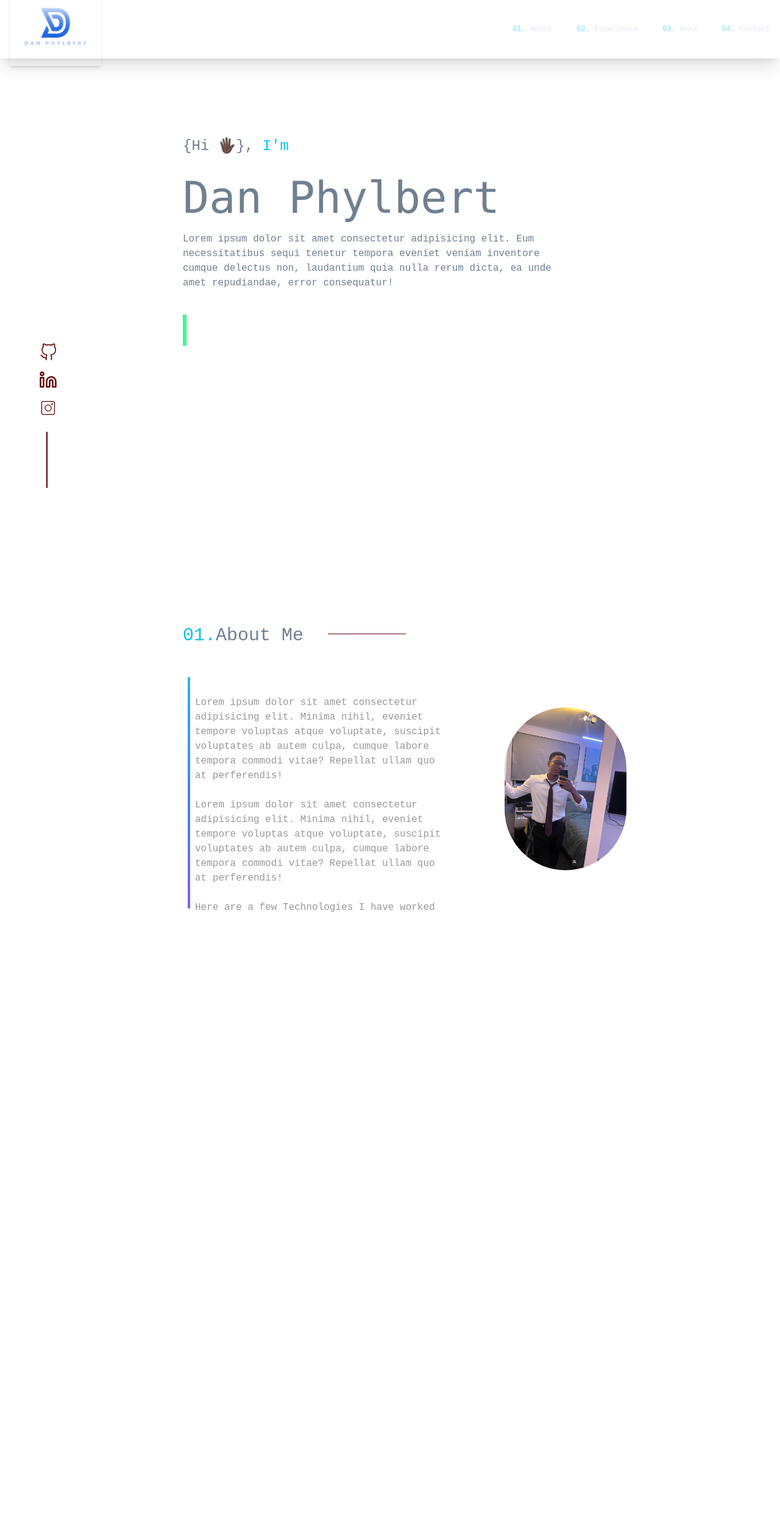
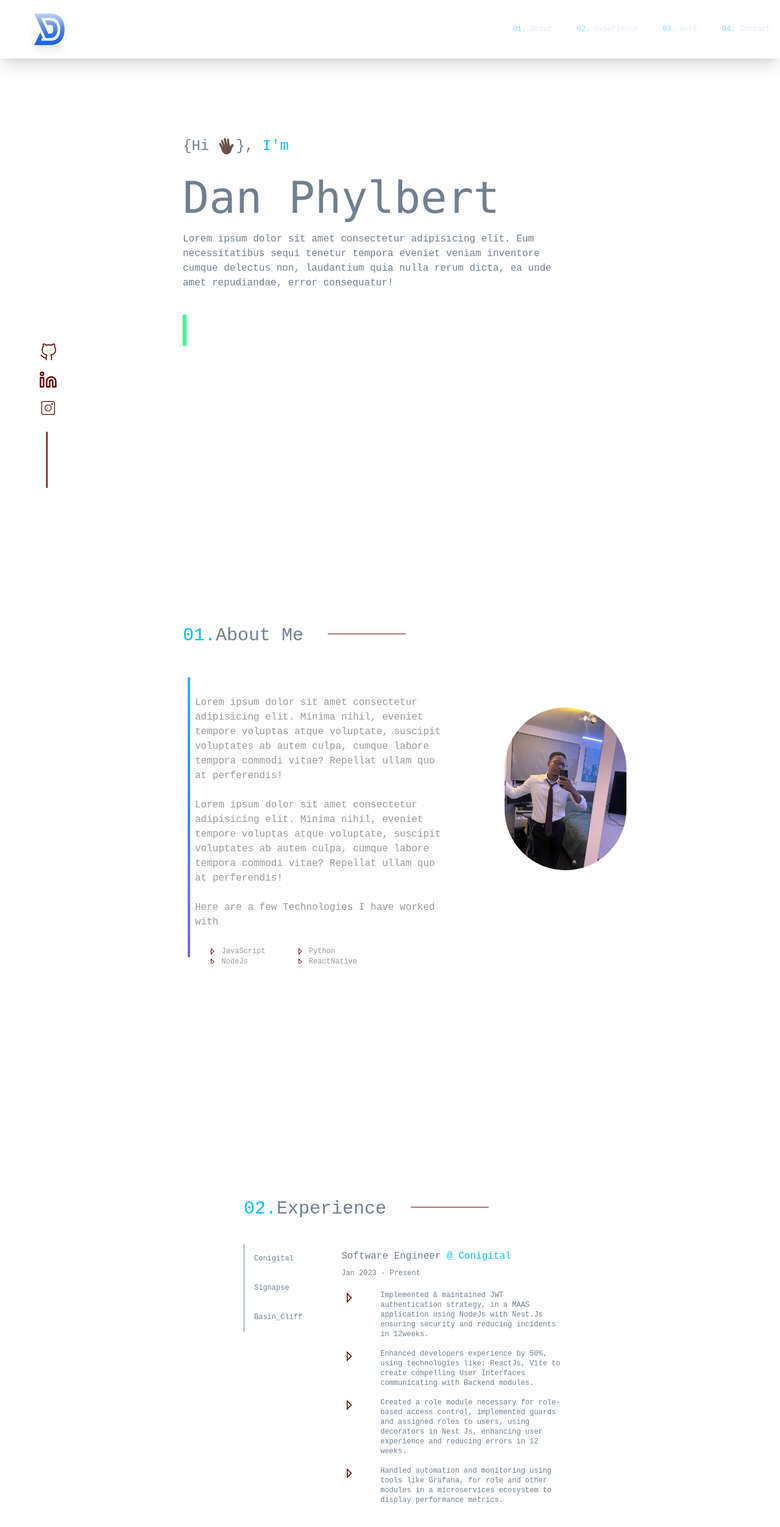
Before and after one commit to kes-phyl/dp_v2, a Next.js app: page / in a window 1280 px wide. Shown: the top 2504 px of the page at 61% size. Before the commit the page ends 1824 px from the top, so only its background shows below. Built offline with nearby package versions, Linux system fonts and the light colour scheme.

Commit message:
Add about component, add experience comonent, add company data, update expeirience

```diff
--- a/app/globals.css
+++ b/app/globals.css
@@ -6,19 +6,9 @@
   margin: 0;
   padding: 0;
   box-sizing: border-box;
-  /* font-family: 'SF Mono','Fira Code','Fira Mono','Roboto Mono',monospace */
-  font-family: 'Font Sans','Fira Code','Fira Mono','Roboto Mono',monospace
+  font-family: 'SF Mono','Fira Code','Fira Mono','Roboto Mono',monospace
 }
-/* .title-container {
-  width: 100%;
-  height: 254px;
-  border-radius: 30px;
-  background: #0f0b38;
-  box-shadow: 15px 15px 30px rgb( 0, 193, 245),
-              -15px -15px 30px rgb(60, 60, 60);
- }
 
-  */
 
 
 html.dark body {
@@ -75,13 +65,6 @@ html.dark body {
   transform-origin: 70% 70%;
 }
 
-/* @keyframes wave {
-  0% { transform: rotate(0deg); }
-  25% { transform: rotate(20deg); }
-  50% { transform: rotate(0deg); }
-  75% { transform: rotate(-20deg); }
-  100% { transform: rotate(0deg); }
-} */
 @keyframes wave {
   0%, 50%, 100% { transform: rotate(0deg); }
   25%, 75% { transform: rotate(-20deg); }
@@ -96,7 +79,6 @@ html.dark body {
   position: relative;
   width: 18rem;
   height: 8rem;
-  /* background: #29292c; */
   background-color: rgba(255, 255, 255, 0.074);
 
   border-radius: 1rem;
@@ -126,18 +108,14 @@ html.dark body {
   z-index: 4;
 }
 
+.tries{
+  border-color: var(--gradient);
+}
 .notification:hover:after {
   transform: translateX(0.15rem)
 }
 
-/* .notititle {
-  color: var(--color);
-  padding: 0.65rem 0.25rem 0.4rem 1.25rem;
-  font-weight: 500;
-  font-size: 1.1rem;
-  transition: transform 300ms ease;
-  z-index: 5;
-} */
+
 
 .notification:hover .notititle {
   transform: translateX(0.15rem)
--- a/app/page.tsx
+++ b/app/page.tsx
@@ -1,22 +1,14 @@
 import Image from "next/image";
-import { Hero, Socials, About } from "@/components";
+import { Hero, Socials, About, Experience, Projects } from "@/components";
 
 export default function Home() {
   return (
     <main>
-  {/* <div className="container mt-60">
-  <div className="box item-center">
-    <span className="title">GLASS EFFECT</span>
-    <div>
-      <strong>JOE WATSON SBF</strong>
-      <p>0000 000 000 0000</p>
-      <span>VALID</span> <span>01/28</span>
-    </div>
-  </div>
-</div> */}
-<Hero/>
-<About/>
-  <Socials/>
+        <Hero/>
+        <About/>
+        <Experience/>
+        <Projects/>
+        <Socials/>
     </main>
   );
 }
--- a/components/About.tsx
+++ b/components/About.tsx
@@ -9,7 +9,7 @@ const About = () => {
                 <span className='text-[#00c1f5]'>01.</span>  About Me</div>
             <div className='h-4 w-[10%] border-b border-[#610000]'></div>
         </div>
-   <div className="notification w-[70%] ml-[300px] h-[50vh] pt-10">
+   <div className="notification w-[70%] ml-[300px] h-[60vh] pt-10">
    <div className="notibody w-[50%]">
         <p>Lorem ipsum dolor sit amet consectetur adipisicing elit. Minima nihil, eveniet tempore voluptas atque voluptate, suscipit voluptates ab autem culpa, cumque labore tempora commodi vitae? Repellat ullam quo at perferendis!</p>
         <br />
@@ -34,9 +34,6 @@ const About = () => {
     <div className='justify-end mt-5 ml-20'>
         <Image src='/kes.jpg' alt='my image' width={200} height={200} className='rounded-full'/>
     </div>
-   {/* <div className="notiglow"></div>
-   <div className="notiborderglow"></div> */}
-
  </div>
  </section>
   )
--- /dev/null
+++ b/components/Experience.tsx
@@ -0,0 +1,61 @@
+'use client'
+
+import React, { useState } from 'react';
+import { companiesData, Company } from '../utils/companyData';
+import { LiaCaretRightSolid } from "react-icons/lia";
+
+const JobDescription: React.FC<{ company: Company }> = ({ company }) => {
+  const { name, jobTitle, date, responsibilities } = company;
+
+  return (
+    <div className='text-[#708090]'>
+      <h2 className='py-2'>{jobTitle}<span className='text-[#00c1f5]'> @ {name}</span></h2>
+      <p className='pb-5 text-xs'>{date}</p>
+      <ol className='w-[50%]'>
+        {responsibilities.map((responsibility, index) => (
+          <li className='mb-4 flex' key={index}>
+            <span className='text-2xl'><LiaCaretRightSolid className='text-[#610000] mr-10'/></span><p className='text-xs'>{responsibility.description}</p>
+          </li>
+        ))}
+      </ol>
+    </div>
+  );
+};
+
+const ButtonPanel: React.FC<{ companies: Company[]; onSelectCompany: (company: Company) => void }> = ({ companies, onSelectCompany }) => {
+  return (
+    <div>
+      {companies.map((company, index) => (
+        <button className='mr-12 block text-xs border-l tries text-[#708090] p-4 focus:border-[#00c1f5] focus:text-[#00c1f5] focus:bg-[#002244]' key={index} onClick={() => onSelectCompany(company)}>
+          {company.name}
+        </button>
+      ))}
+    </div>
+  );
+};
+const Experience: React.FC = () => {
+  const [selectedCompany, setSelectedCompany] = useState<Company>(companiesData['Conigital']);
+
+  const handleSelectCompany = (company: Company) => {
+    setSelectedCompany(company);
+  };
+
+  const companies: Company[] = Object.values(companiesData);
+
+  return (
+   <section className='h-[100vh] content-center'>
+    <div className='flex mb-10'>
+         <div className='ml-[400px] text-3xl text-[#708090] flex mr-10'>
+                <span className='text-[#00c1f5]'>02.</span> Experience</div>
+        <div className='h-4 w-[10%] border-b border-[#610000]'></div>
+    </div>
+    <div className='flex ml-[400px]'>
+      <ButtonPanel companies={companies} onSelectCompany={handleSelectCompany} />
+      <JobDescription company={selectedCompany} />
+    </div>
+    </section>
+
+  );
+};
+
+export default Experience;
--- a/components/Header.tsx
+++ b/components/Header.tsx
@@ -19,15 +19,18 @@ const Header = () => {
         <nav className="w-full shadow-xl h-24 items-center justify-between">
             {/* desktop styles */}
             <div className="flex justify-between items-center px-4 w-full h-full">
+                <div>
                 <Link href='/'>
                 <Image
                     src='/logo_name.png'
                     alt="logo with name"
-                    width={150}
-                    height={100}
-                    className="object-contain cursor-pointer shadow-md"
+                    width={50}
+                    height={50}
+                    className="object-contain cursor-pointer shadow-lg ml-10"
 />
                 </Link>
+
+                </div>
 
                 <div className="text-[#ccd6f6] opacity-50 hidden sm:flex">
                     <ul className="hidden sm:flex">
--- /dev/null
+++ b/components/Projects.tsx
@@ -0,0 +1,16 @@
+import React from 'react'
+
+const Projects = () => {
+  return (
+    <section className='h-[100vh] content-center'>
+    <div className='flex mb-10'>
+         <div className='ml-[300px] text-3xl text-[#708090] flex mr-10'>
+                <span className='text-[#00c1f5]'>04.</span> Projects</div>
+        <div className='h-4 w-[10%] border-b border-[#610000]'></div>
+    </div>
+
+    </section>
+  )
+}
+
+export default Projects
--- a/components/Socials.tsx
+++ b/components/Socials.tsx
@@ -7,13 +7,13 @@ const Socials = () => {
   return (
     <div className="fixed bottom-0 left-[5%] flex flex-col gap-4 text-[#610000]">
     <Link href='github.com'>
-        <VscGithubAlt size={30} className="cursor-pointer hover:text-[#00c1f5] ease-in-out duration-300"/>
+        <VscGithubAlt size={30} className="cursor-pointer hover:scale-125 hover:text-[#00c1f5] ease-in-out duration-300"/>
     </Link>
     <Link href='linkedin.com'>
-        <FiLinkedin size={30} className="cursor-pointer hover:text-[#00c1f5] ease-in-out duration-300"/>
+        <FiLinkedin size={30} className="cursor-pointer hover:scale-125 hover:text-[#00c1f5] ease-in-out duration-300"/>
     </Link>
     <Link href='instagram.com'>
-        <CiInstagram size={30} className="cursor-pointer hover:text-[#00c1f5] ease-in-out duration-300"/>
+        <CiInstagram size={30} className="cursor-pointer hover:scale-125 hover:text-[#00c1f5] ease-in-out duration-300"/>
     </Link>
     <div className="h-[92px] border-l-2 ml-3 mt-2 border-[#610000]"></div>
 </div>
--- /dev/null
+++ b/utils/companyData.ts
@@ -0,0 +1,87 @@
+export type Responsibility = {
+    description: string;
+  };
+
+  export type Company = {
+    name: string;
+    jobTitle: string;
+    date: string;
+    responsibilities: Responsibility[];
+  };
+
+  // export const companiesData: Record<string, Company> = {
+  //   Upstatement: {
+  //     name: 'Upstatement',
+  //     jobTitle: 'Lead Engineer',
+  //     date: 'May 2018 - Present',
+  //     responsibilities: [
+  //       { description: 'Lorem ipsum dolor sit amet consectetur, adipisicing elit. Similique molestias iure incidunt officiis nobis possimus at maiores minus aliquid, ipsa sequi voluptatum optio delectus qui non consequatur labore mollitia nostrum. 1' },
+  //       { description: 'Lorem ipsum dolor sit amet consectetur, adipisicing elit. Similique molestias iure incidunt officiis nobis possimus at maiores minus aliquid, ipsa sequi voluptatum optio delectus qui non consequatur labore mollitia nostrum. 1' },
+  //       { description: 'Lorem ipsum dolor sit amet consectetur, adipisicing elit. Similique molestias iure incidunt officiis nobis possimus at maiores minus aliquid, ipsa sequi voluptatum optio delectus qui non consequatur labore mollitia nostrum. 1' },
+  //       { description: 'Lorem ipsum dolor sit amet consectetur, adipisicing elit. Similique molestias iure incidunt officiis nobis possimus at maiores minus aliquid, ipsa sequi voluptatum optio delectus qui non consequatur labore mollitia nostrum. 1' },
+  //     ],
+  //   },
+  //   Apple: {
+  //     name: 'Apple',
+  //     jobTitle: 'Job Title for Apple',
+  //     date: 'Date for Apple',
+  //     responsibilities: [],
+  //   },
+  //   'Scout Studio': {
+  //     name: 'Scout Studio',
+  //     jobTitle: 'Job Title for Scout Studio',
+  //     date: 'Date for Scout Studio',
+  //     responsibilities: [],
+  //   },
+  //   Starry: {
+  //     name: 'Starry',
+  //     jobTitle: 'Job Title for Starry',
+  //     date: 'Date for Starry',
+  //     responsibilities: [],
+  //   },
+  //   MullenLowe: {
+  //     name: 'MullenLowe',
+  //     jobTitle: 'Job Title for MullenLowe',
+  //     date: 'Date for MullenLowe',
+  //     responsibilities: [],
+  //   },
+  // };
+
+
+
+
+
+  export const companiesData: Record<string, Company> = {
+    Conigital: {
+      name: 'Conigital',
+      jobTitle: 'Software Engineer',
+      date: 'Jan 2023 - Present',
+      responsibilities: [
+        { description: 'Implemented & maintained JWT authentication strategy, in a MAAS application using NodeJs with Nest.Js ensuring security and reducing incidents in 12weeks.' },
+        { description: 'Enhanced developers experience by 50%, using technologies like: ReactJs, Vite  to create compelling User Interfaces communicating with Backend modules.' },
+        { description: 'Created a role module necessary for role-based access control, implemented guards and assigned roles to users, using decorators in Nest Js, enhancing user experience and reducing errors in 12 weeks.' },
+        { description: 'Handled automation and monitoring using tools like Grafana, for role and other modules in a microservices ecosystem to display performance metrics.' },
+      ],
+    },
+    Signapse: {
+      name: 'Signapse',
+      jobTitle: 'Frontend Engineer',
+      date: 'Dec 2022 - Mar 2024',
+      responsibilities: [
+        { description: 'Created a web-based video translation plugin (translate from text to British/American Sign Language), using JavaScript, and AI for text-to-video translation in 21weeks.' },
+        { description: 'Developed a real time flight announcement portal, with REACT JS that uses multiple data endpoints to display flight announcements on multiple screens in an airport, showcasing flight details real time in multiple UI.' },
+        { description: 'Applied Test Driven Development with frameworks like, JEST and Cypress, prioritizing application security, accessibility and best practice.' },
+        { description: 'Collaborated in Design planning, testing, code reviews, user stories planning on JIRA while prioritizing efficiency and maintainability across codebase. ' },
+      ],
+    },
+    BCR: {
+      name: 'Basin_Cliff',
+      jobTitle: 'Software Developer',
+      date: 'Dec 2019 - Dec 2021',
+      responsibilities: [
+        { description: 'Collaborated with backend engineers, consumed REST API endpoints to deliver compelling interfaces, using React.' },
+        { description: 'Led a team of four engineers, participated in code reviews, sprint planning, knowledge sharing and pair programming.' },
+        { description: 'Integrated API from multiple data sources, to deliver real time project information increasing project/investors feedback within a quarter..' },
+      ],
+    },
+  };
```
Also changed, not shown: components/index.ts (+6 -1 lines), public/logo_name.png, 1 other file (tests, documents, lock files or other folders).
